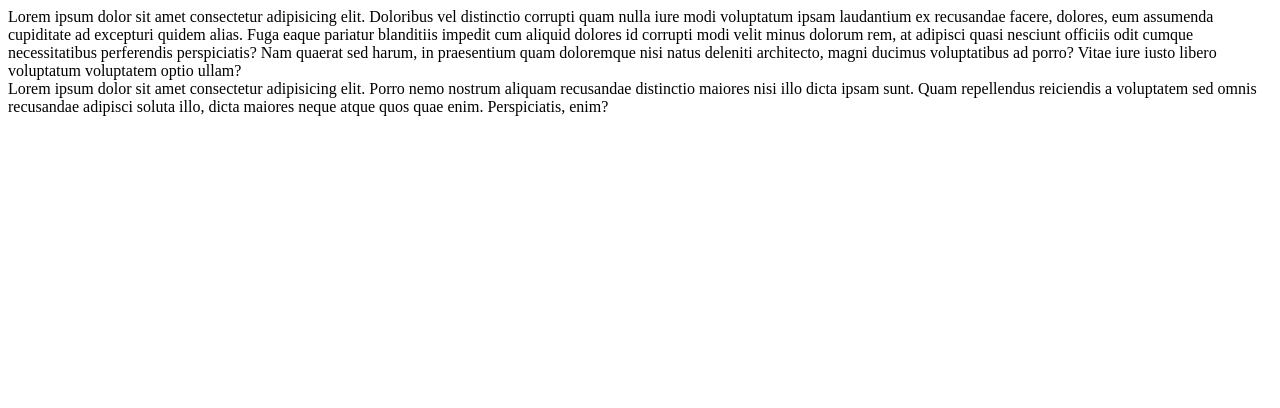
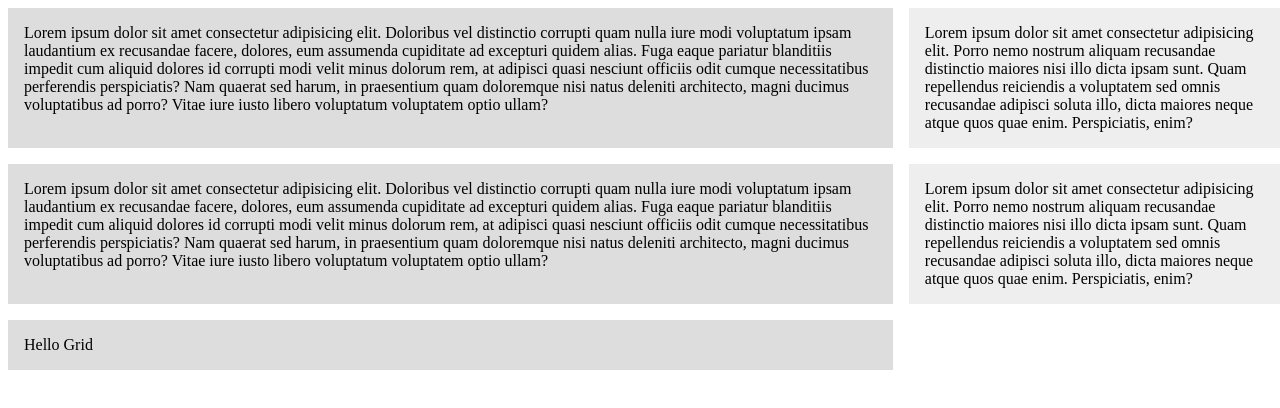
Before and after one commit to changxianglin/CSSGrid, a plain HTML site: page index.html in a window 1280 px wide. Drawn offline with Linux system fonts and the light colour scheme.

Commit message:
grid row column gap

```diff
--- a/index.html
+++ b/index.html
@@ -6,13 +6,31 @@
   <meta http-equiv="X-UA-Compatible" content="ie=edge">
   <title>CSS Grid</title>
   <style>
+    .wrapper {
+      display: grid;
+      grid-template-columns: 70% 30%;
+      /* grid-column-gap: 1rem;
+      grid-row-gap: 1rem; */
+      grid-gap: 1rem;
+    }
 
+    .wrapper>div {
+      background: #eeeeee;
+      padding: 1rem;
+    }
+
+    .wrapper>div:nth-child(odd) {
+      background: #dddddd;
+    }
   </style>
 </head>
 <body>
   <div class="wrapper">
     <div>Lorem ipsum dolor sit amet consectetur adipisicing elit. Doloribus vel distinctio corrupti quam nulla iure modi voluptatum ipsam laudantium ex recusandae facere, dolores, eum assumenda cupiditate ad excepturi quidem alias. Fuga eaque pariatur blanditiis impedit cum aliquid dolores id corrupti modi velit minus dolorum rem, at adipisci quasi nesciunt officiis odit cumque necessitatibus perferendis perspiciatis? Nam quaerat sed harum, in praesentium quam doloremque nisi natus deleniti architecto, magni ducimus voluptatibus ad porro? Vitae iure iusto libero voluptatum voluptatem optio ullam?</div>
     <div>Lorem ipsum dolor sit amet consectetur adipisicing elit. Porro nemo nostrum aliquam recusandae distinctio maiores nisi illo dicta ipsam sunt. Quam repellendus reiciendis a voluptatem sed omnis recusandae adipisci soluta illo, dicta maiores neque atque quos quae enim. Perspiciatis, enim?</div>
+    <div>Lorem ipsum dolor sit amet consectetur adipisicing elit. Doloribus vel distinctio corrupti quam nulla iure modi voluptatum ipsam laudantium ex recusandae facere, dolores, eum assumenda cupiditate ad excepturi quidem alias. Fuga eaque pariatur blanditiis impedit cum aliquid dolores id corrupti modi velit minus dolorum rem, at adipisci quasi nesciunt officiis odit cumque necessitatibus perferendis perspiciatis? Nam quaerat sed harum, in praesentium quam doloremque nisi natus deleniti architecto, magni ducimus voluptatibus ad porro? Vitae iure iusto libero voluptatum voluptatem optio ullam?</div>
+    <div>Lorem ipsum dolor sit amet consectetur adipisicing elit. Porro nemo nostrum aliquam recusandae distinctio maiores nisi illo dicta ipsam sunt. Quam repellendus reiciendis a voluptatem sed omnis recusandae adipisci soluta illo, dicta maiores neque atque quos quae enim. Perspiciatis, enim?</div>
+    <div>Hello Grid</div>
   </div>
 </body>
 </html>
```
